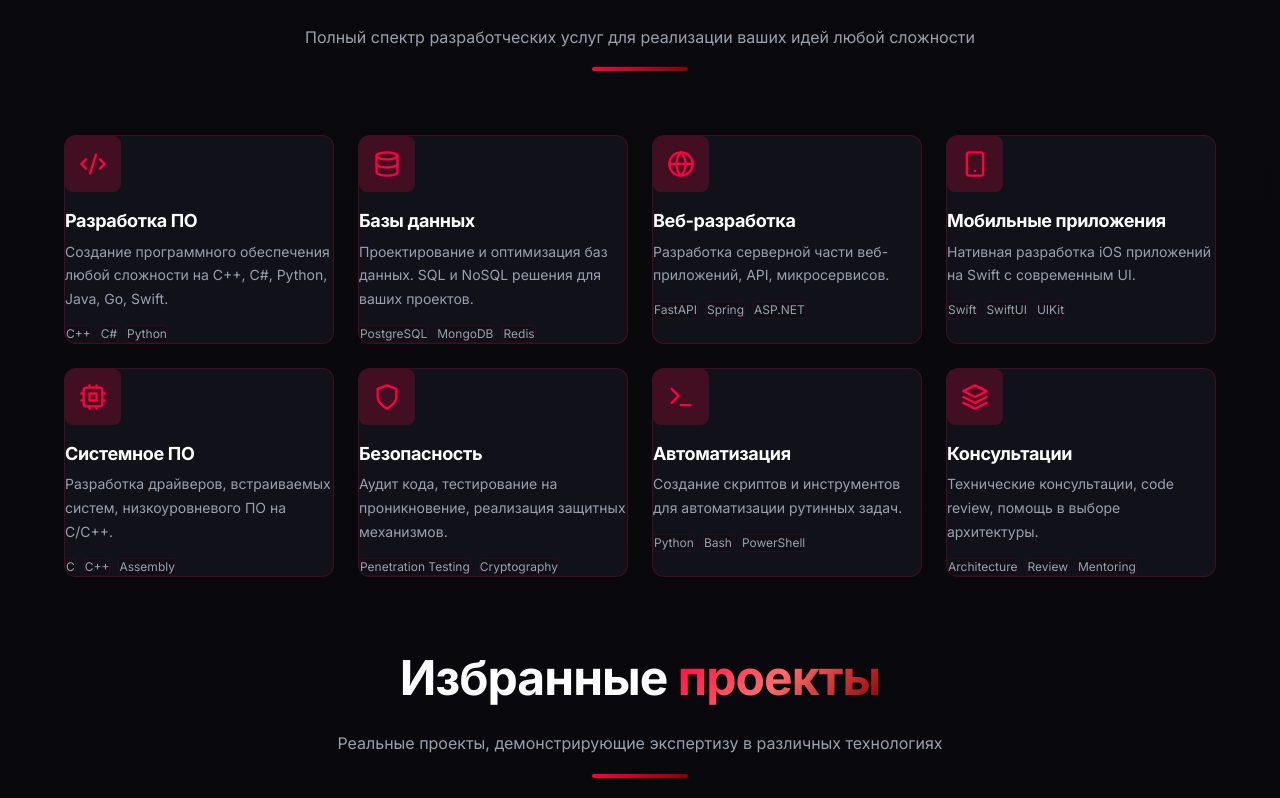
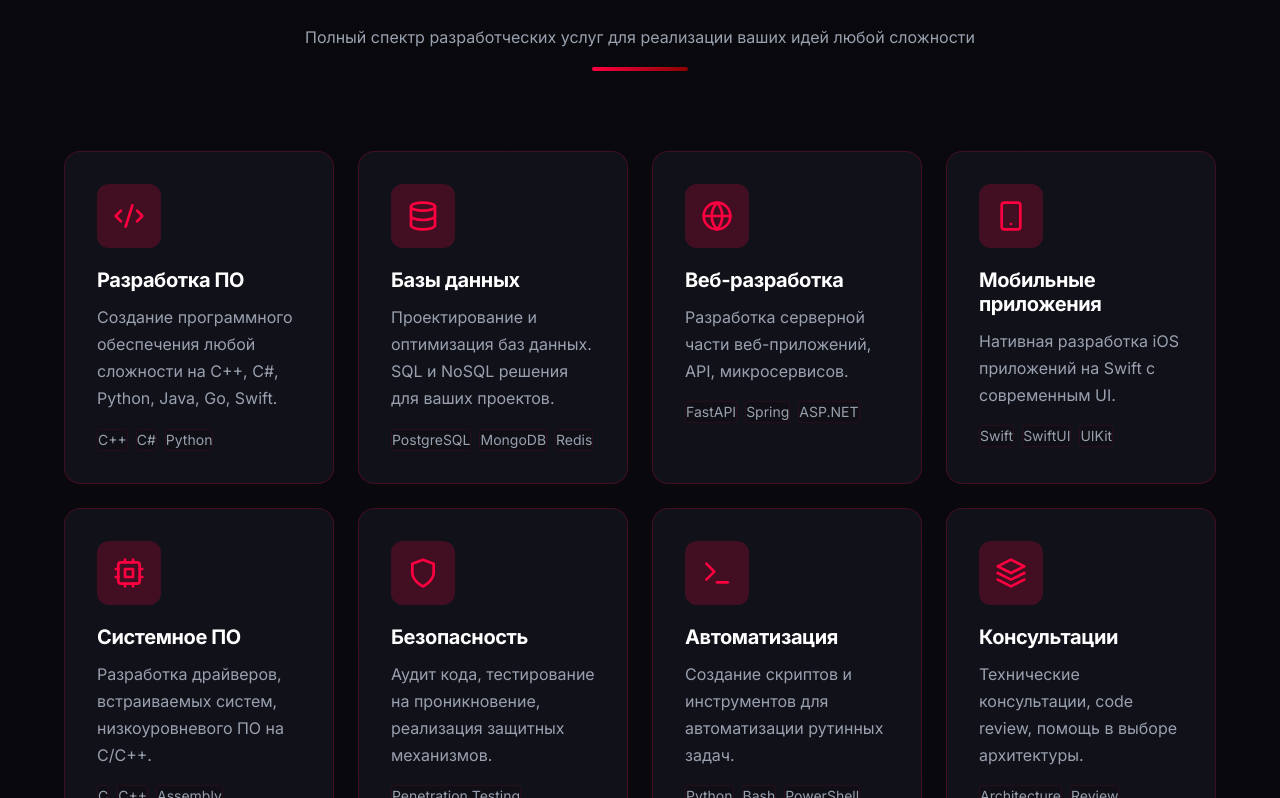
Before and after one commit to 666Code-x/triplesixcode, a Next.js app: page / in a window 1280 px wide. Shown: the part 1782-2580 px from the top of the page. Built offline with nearby package versions, Linux system fonts and the light colour scheme.

Commit message:
Update Services.tsx

```diff
--- a/src/app/sections/Services.tsx
+++ b/src/app/sections/Services.tsx
@@ -72,7 +72,7 @@
           whileInView={{ opacity: 1, y: 0 }}
           viewport={{ once: true, amount: 0.3 }}
           transition={{ duration: 0.8 }}
-          className="text-center mb-16"
+          className="text-center mb-20"
         >
           <h2 className="text-4xl md:text-5xl font-bold mb-4">
             Услуги <span className="gradient-text">666.CODE</span>
@@ -94,23 +94,23 @@
               whileHover={{ y: -10 }}
               className="group relative"
             >
-              <div className="h-full p-6 rounded-xl glow-card overflow-hidden">
+              <div className="h-full p-8 rounded-2xl glow-card overflow-hidden">
                 <div className="absolute inset-0 bg-gradient-to-br from-666-red/5 to-transparent opacity-0 group-hover:opacity-100 transition-opacity duration-500" />
 
                 <div className="relative z-10">
                   <motion.div
                     whileHover={{ rotate: [0, -10, 10, 0], scale: 1.1 }}
                     transition={{ duration: 0.5 }}
-                    className="w-14 h-14 mb-4 rounded-lg bg-666-red/20 flex items-center justify-center"
+                    className="w-16 h-16 mb-5 rounded-xl bg-666-red/20 flex items-center justify-center"
                   >
-                    <service.icon className="w-7 h-7 text-666-red" />
+                    <service.icon className="w-8 h-8 text-666-red" />
                   </motion.div>
 
-                  <h3 className="text-lg font-bold mb-2 text-white group-hover:text-666-red transition-colors">
+                  <h3 className="text-xl font-bold mb-3 text-white group-hover:text-666-red transition-colors">
                     {service.title}
                   </h3>
 
-                  <p className="text-sm text-gray-400 mb-4 leading-relaxed">
+                  <p className="text-base text-gray-400 mb-5 leading-relaxed">
                     {service.description}
                   </p>
 
@@ -118,7 +118,7 @@
                     {service.techs.map((tech) => (
                       <span
                         key={tech}
-                        className="inline-flex items-center gap-1 px-2 py-1 text-xs text-gray-400 border border-666-red/10 rounded bg-666-black/30"
+                        className="inline-flex items-center gap-1 px-3 py-1.5 text-sm text-gray-400 border border-666-red/10 rounded bg-666-black/30"
                       >
                         {tech}
                       </span>
```
